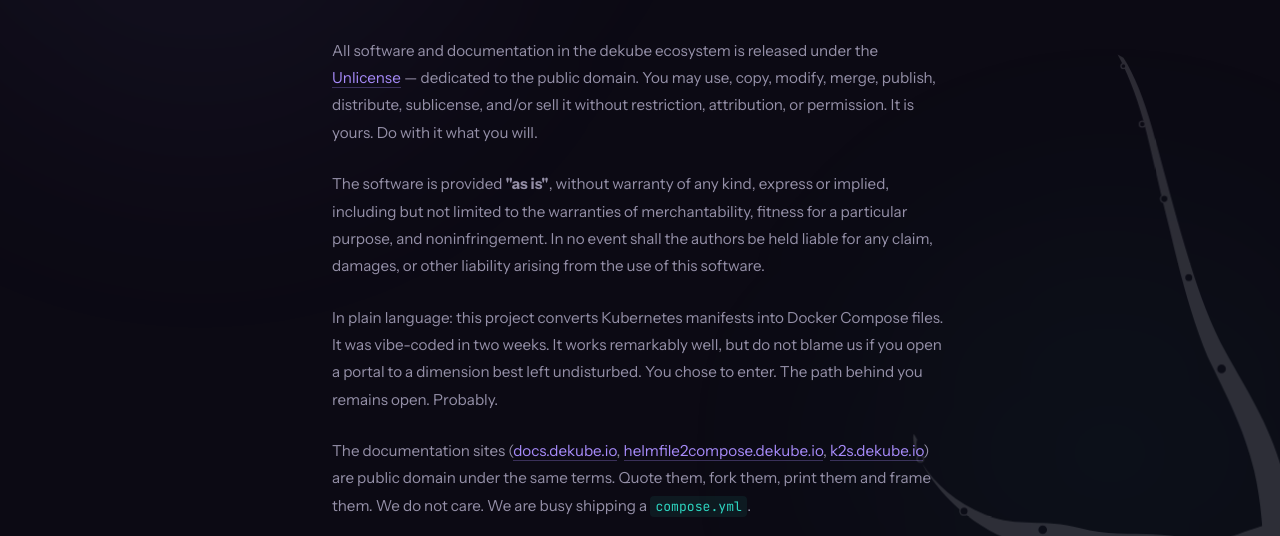
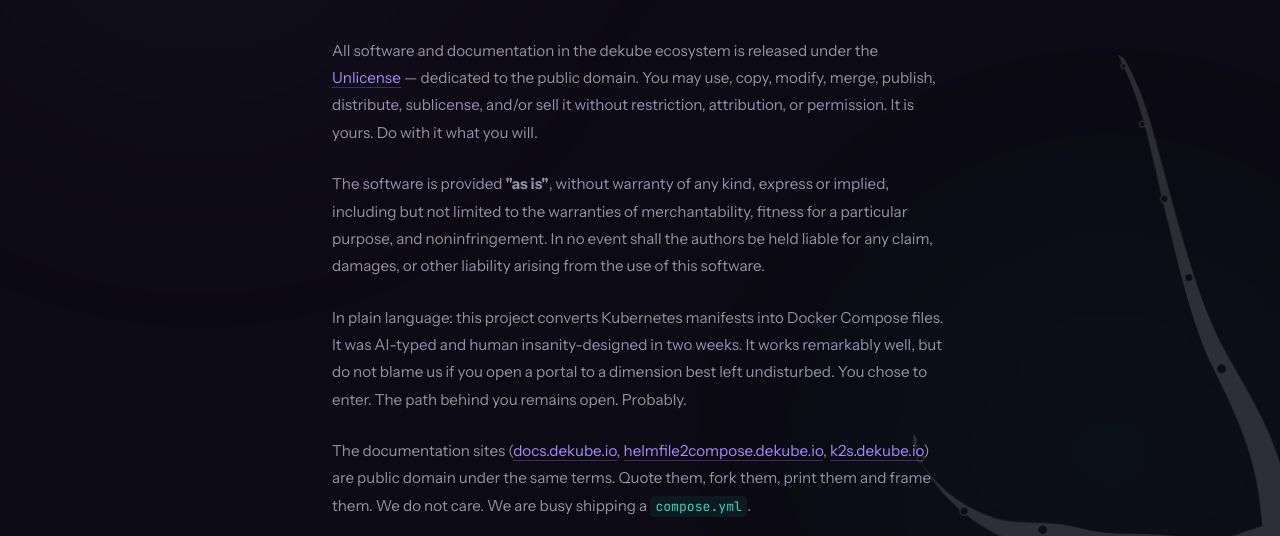
Before and after one commit to dekubeio/dekube.io, a plain HTML site: page terms.html in a window 1280 px wide. Shown: the part 247-783 px from the top of the page. Drawn offline with Linux system fonts and the light colour scheme.

Commit message:
docs: rephrasing from vibe-coded to ai-assisted

```diff
--- a/terms.html
+++ b/terms.html
@@ -41,7 +41,7 @@
   </p>
 
   <p>
-    In plain language: this project converts Kubernetes manifests into Docker Compose files. It was vibe-coded in two weeks.
+    In plain language: this project converts Kubernetes manifests into Docker Compose files. It was AI-typed and human insanity-designed in two weeks.
     It works remarkably well, but do not blame us if you open a portal to a dimension best left undisturbed.
     You chose to enter. The path behind you remains open. Probably.
   </p>
```
